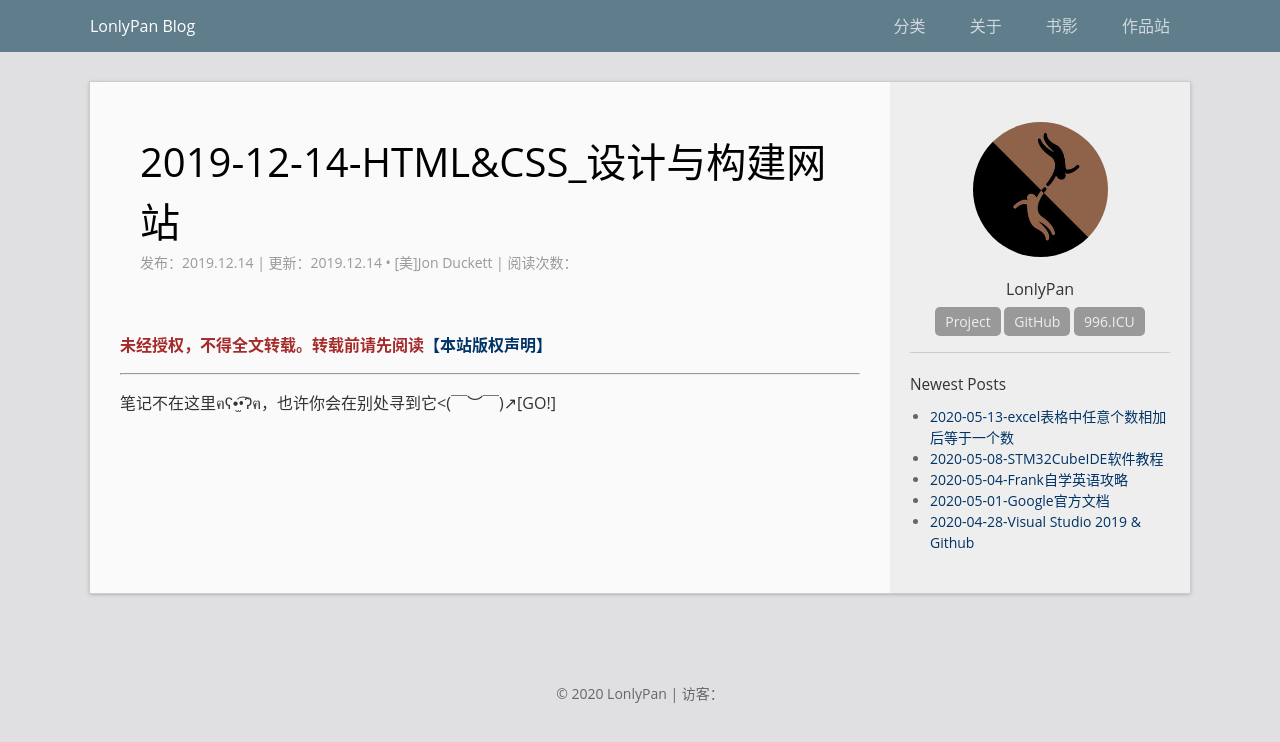
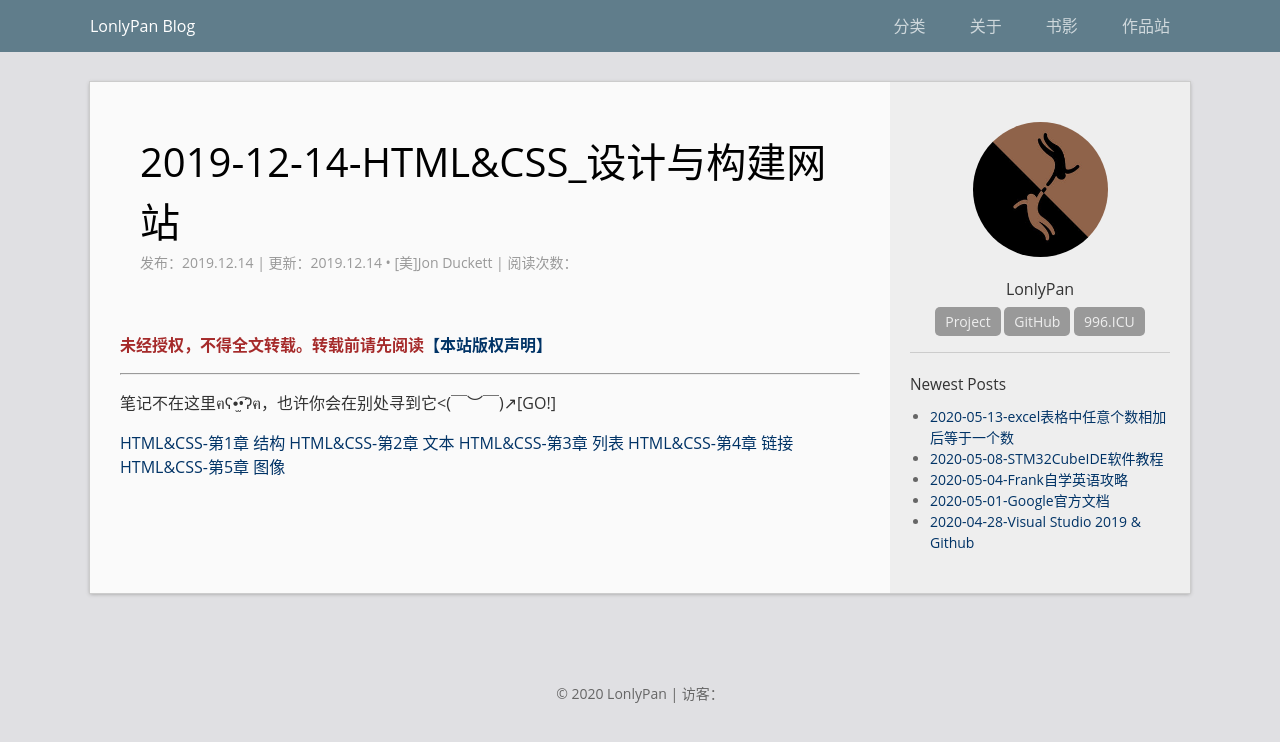
Before and after one commit to LonlyStack/LonlyPan.github.io, a Jekyll site: the page built from _posts/books/2019-12-14-HTML&CSS 设计与构建网站.md, in a window 1280 px wide. Shown: the top 742 px of the page. Built offline with Jekyll 4.4.1, drawn with Linux system fonts in a browser that asks for light colours; comment, search, counter and statistics services are not loaded.

Commit message:
修改文件: _posts/books/2019-12-14-HTML&CSS 设计与构建网站.md

```diff
--- a/_posts/books/2019-12-14-HTML&CSS 设计与构建网站.md
+++ b/_posts/books/2019-12-14-HTML&CSS 设计与构建网站.md
@@ -19,3 +19,9 @@ review: "系统讲述到了关于HTML和CSS的相关基础知识，运用大量
 ---
 
 笔记不在这里ฅʕ•̫͡•ʔฅ，也许你会在别处寻到它<(￣︶￣)↗[GO!]
+
+[HTML&CSS-第1章 结构](https://lonlypan.com/archivers/HTML&CSS-第1章-结构)
+[HTML&CSS-第2章 文本](https://lonlypan.com/archivers/HTML&CSS-第2章-文本)
+[HTML&CSS-第3章 列表](https://lonlypan.com/archivers/HTML&CSS-第3章-列表)
+[HTML&CSS-第4章 链接](https://lonlypan.com/archivers/HTML&CSS-第4章-链接)
+[HTML&CSS-第5章 图像](https://lonlypan.com/archivers/HTML&CSS-第5章-图像)
```
